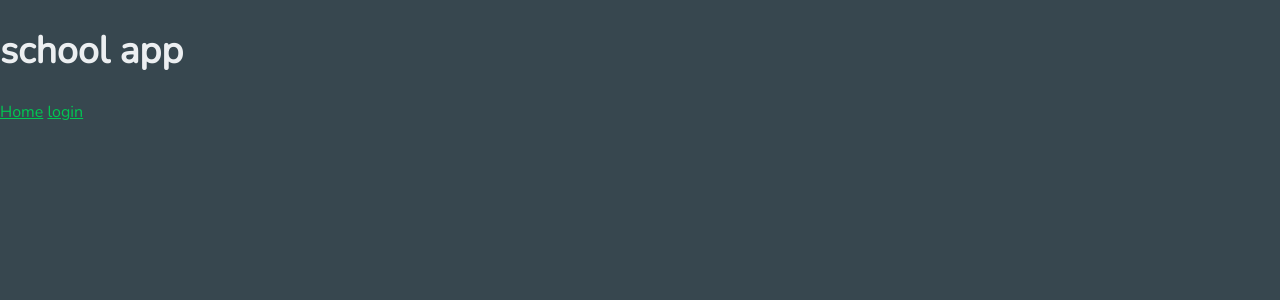
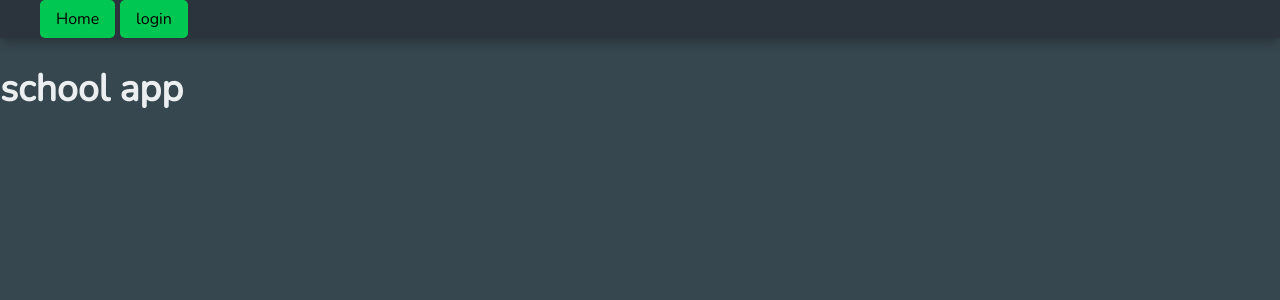
Before and after one commit to puter2/django-school, a Django app: page / in a window 1280 px wide. Shown: the top 300 px of the page. Run offline with Django 5.2, Linux system fonts and the light colour scheme.

Commit message:
navigation bar

```diff
--- /dev/null
+++ b/school/static/nav_bar.css
@@ -0,0 +1,60 @@
+.navbar {
+    display: flex;
+    justify-content: space-between;
+    align-items: stretch;
+    flex-wrap: wrap;
+    background-color: #2b343c;
+    box-shadow: 0 4px 12px rgba(0, 0, 0, 0.3);
+    margin-top: 0;
+    padding-top: 0;
+}
+
+.nav-links {
+    margin-top: 0;
+    padding-top: 0;
+    margin-bottom: 0;
+    padding-bottom: 0;
+    list-style: none;
+    display: flex;
+    gap: 0.3rem;
+}
+
+.nav-links a {
+    text-decoration: none;
+    background-color: #00c652;
+    padding: 0.5rem 1rem;
+    align-items: center;
+    color: black;
+    font-weight: 500;
+    transition: background-color 0.3s, transform 0.2s;
+    border-radius: 5px;
+    display: inline-block;
+    white-space: nowrap;
+}
+
+
+/* Hover effect */
+.nav-links a:hover {
+  background-color: #2980b9;      /* Darker on hover */
+  transform: scale(1.05);         /* Slight grow effect */
+  color: #fff;                    /* Keep text white */
+}
+
+/* Responsive: Stack menu on smaller screens */
+@media (max-width: 1200px) {
+    .navbar {
+        flex-direction: column;
+        align-items: flex-start;
+    }
+    .nav-links {
+    flex-direction: column;
+    width: 100%;
+    gap: 1rem;
+    margin-top: 1.5rem;
+  }
+
+  .nav-links a {
+    width: 100%;
+    text-align: left;
+  }
+}
--- a/templates/base.html
+++ b/templates/base.html
@@ -7,11 +7,11 @@
     <title>Title</title>
 </head>
 <body>
+{% include 'links.html' %}
 {% if user.is_authenticated %}
     welcome {{ user }}
 {% endif %}
 <h1>school app</h1>
-{% include 'links.html' %}
 {% block content %}
 {% endblock %}
 {{ message }}
--- a/templates/links.html
+++ b/templates/links.html
@@ -1,24 +1,29 @@
-<div>
-    <a href="{% url 'home' %}">Home</a>
+<nav class="navbar">
+{% load static %}
+<link rel="stylesheet" href="{% static 'nav_bar.css' %}">
+<ul class="nav-links">
+    <li><a href="{% url 'home' %}">Home</a></li>
     {% if user.is_authenticated %}
-        <a href="{% url 'logout' %}">logout</a>
+        <li><a href="{% url 'logout' %}">logout</a></li>
         {% if user.groups.all.0.name  == 'Students' or user.groups.all.0.name  == 'Teachers'%}
-            <a href="{% url 'grades' %}">show grades</a>
-            <a href="{% url 'show_users' %}">show users</a>
-            <a href="{% url 'add_grade' %}">add grade</a>
-            <a href="{% url 'create_grade_object' %}">add new test</a>
-            <a href="{% url 'add_grades' %}">add grade v2</a>
+            <li><a href="{% url 'grades' %}">show grades</a></li>
+            <li><a href="{% url 'show_users' %}">show users</a></li>
+            <li><a href="{% url 'add_grade' %}">add grade</a></li>
+            <li><a href="{% url 'create_grade_object' %}">add new test</a></li>
+            <li><a href="{% url 'add_grades' %}">add grade v2</a></li>
         {% elif user.groups.all.0.name  == 'Admins'%}
-            <a href="{% url 'show_users' %}">show users</a>
-            <a href="{% url 'register' %}">register new user</a>
-            <a href="{% url 'add_subject' %}">add new subject</a>
-            <a href="{% url 'assign_subject' %}">assign subject to teacher</a>
-            <a href="{% url 'add_class' %}">create new class</a>
-            <a href="{% url 'show_classes' %}">show classes</a>
+            <li><a href="{% url 'show_users' %}">show users</a></li>
+            <li><a href="{% url 'register' %}">register new user</a></li>
+            <li><a href="{% url 'add_subject' %}">add new subject</a></li>
+            <li><a href="{% url 'assign_subject' %}">assign subject to teacher</a></li>
+            <li><a href="{% url 'add_class' %}">create new class</a></li>
+            <li><a href="{% url 'show_classes' %}">show classes</a></li>
         {% endif %}
     {% else %}
-        <a href="{% url 'login' %}">login</a>
+        <li><a href="{% url 'login' %}">login</a></li>
     {% endif %}
+</ul>
 
 
-</div>
+
+</nav>
```
